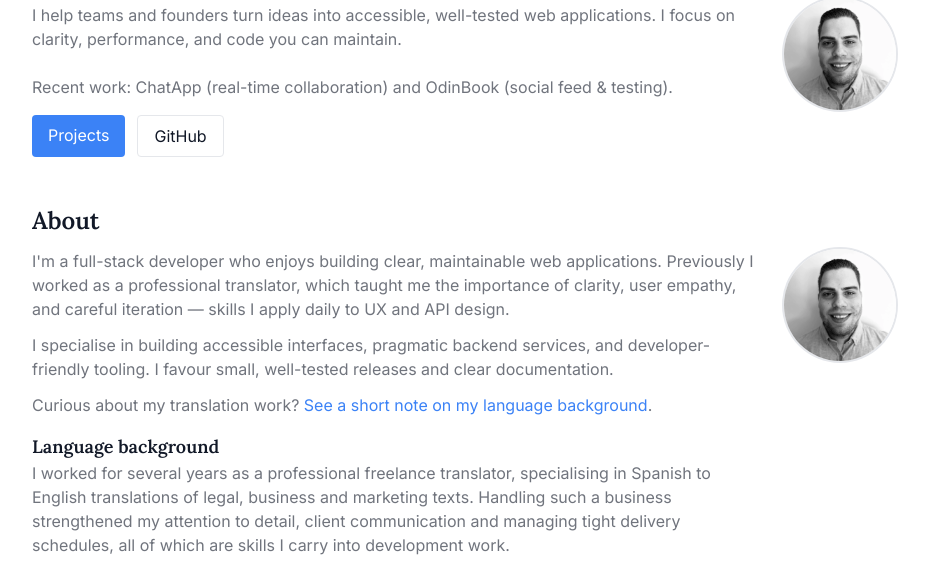
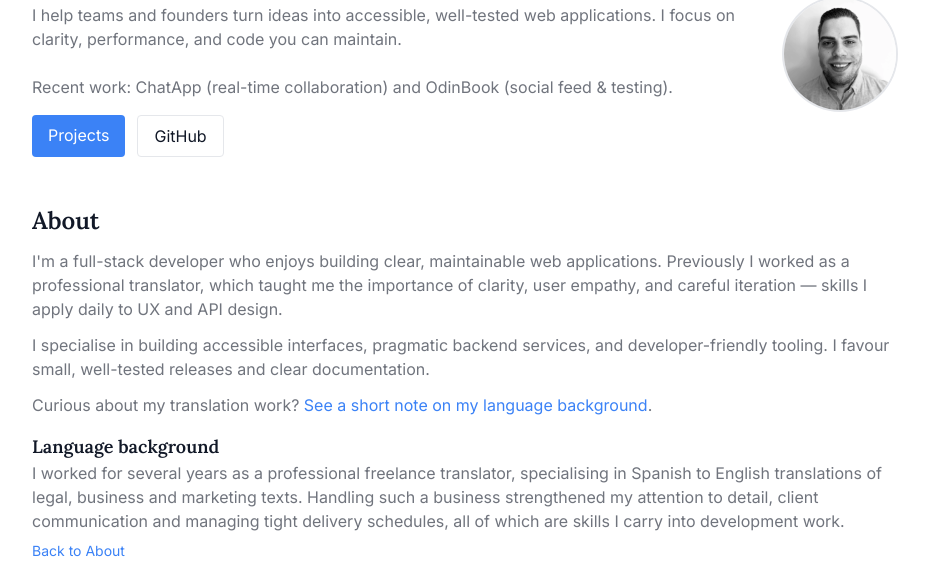
Before and after one commit to nathanhrussell/personal-website, a plain HTML site: page index.html in a window 1280 px wide. Shown: the part 210-772 px from the top of the page, without its empty margins (176-1105 px from the left). Drawn offline with nearby package versions, Linux system fonts and the light colour scheme.

Commit message:
Remove duplicate headshot

```diff
--- a/index.html
+++ b/index.html
@@ -94,9 +94,6 @@
               <span class="chip">Freelance: 8 years</span>
               <span class="chip">Languages: English, Spanish</span>
             </div>
-          </div>
-          <div class="hidden md:block w-28 h-28 rounded-full overflow-hidden ring-2 ring-[color:var(--ui)]">
-            <img src="assets/img/headshot.webp" alt="Headshot of Nathan Russell" width="112" height="112" loading="lazy">
           </div>
         </div>
       </section>
```
